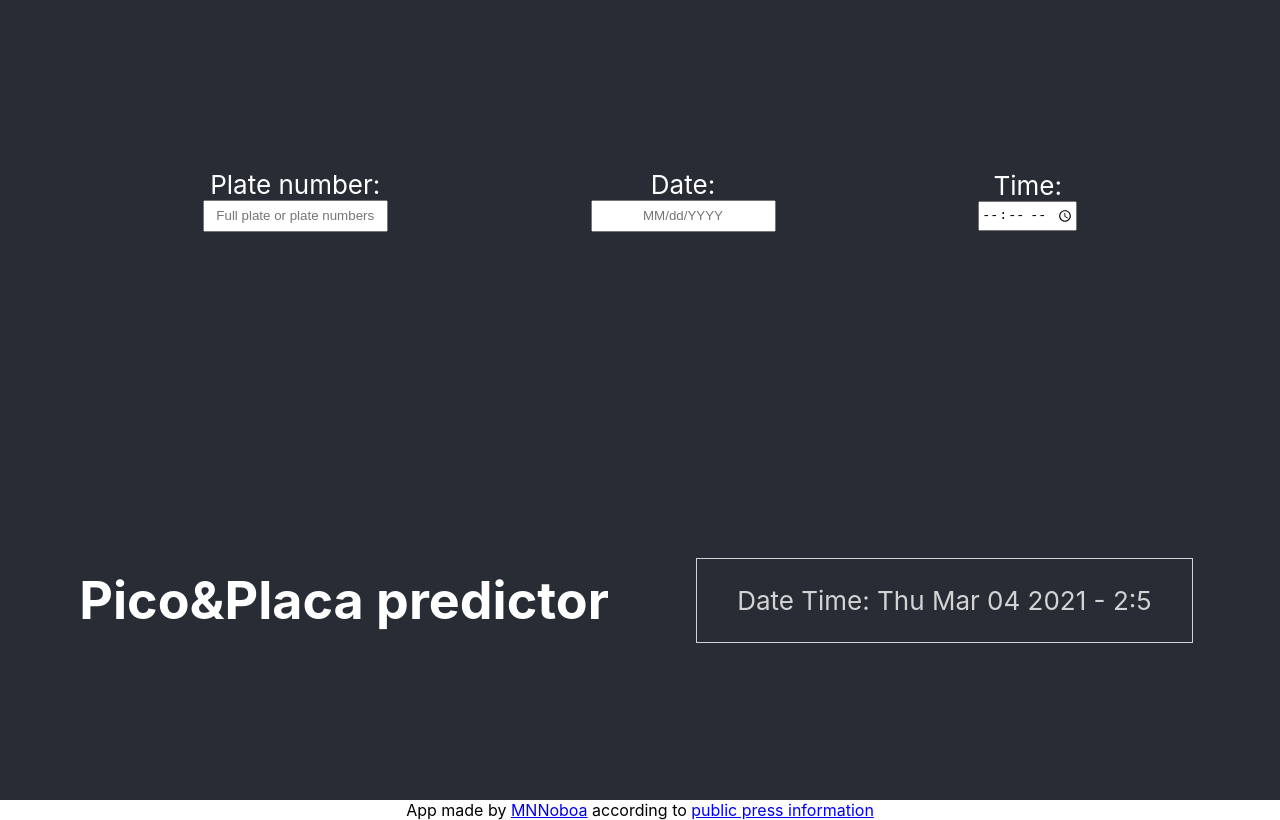
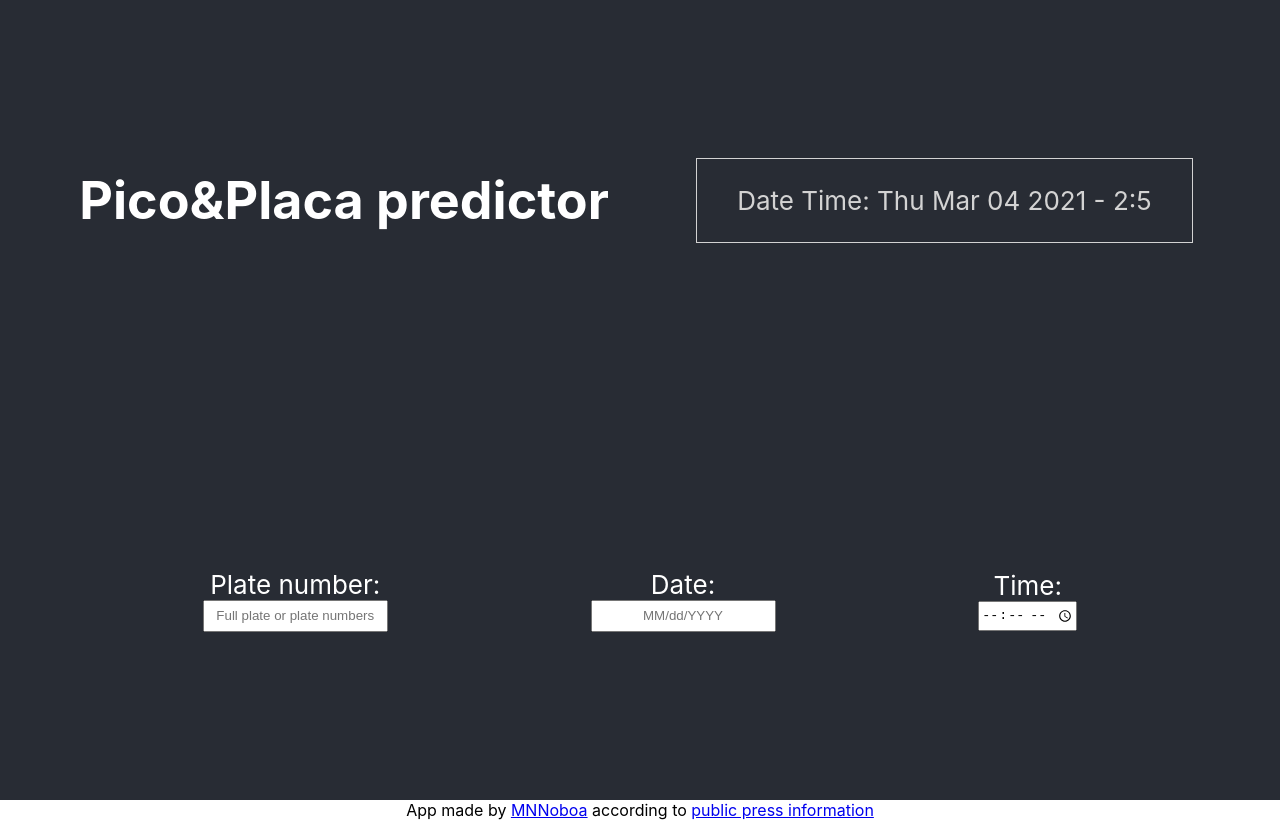
Before and after one commit to MNNoboa/Pico-Placa, a React (Create React App) app in the folder pico-placa-react/: page / in a window 1280 px wide. Built offline with nearby package versions, Linux system fonts and the light colour scheme.

Commit message:
Code cleanup and consistency

```diff
--- a/pico-placa-react/src/App.js
+++ b/pico-placa-react/src/App.js
@@ -1,8 +1,7 @@
-// import logo from './logo.svg';
 import './App.css';
 import { useEffect, useReducer, useState } from 'react';
 
-const regExDict = {
+const regExDict = {                                            //RegEx for validation and parsing
   pn_RegEx: /^([a-zA-Z]{3}\d{3,4}$|^\d{3,4}$)/,
   shortdate_RegEx: /^\d{1,2}[-/]+\d{1,2}$/,
   longdate_RegEx: /^\d{1,2}[-/]+\d{1,2}[-/]+(\d{2}|\d{4})$/,
@@ -11,7 +10,7 @@ const regExDict = {
   invalid_date_RegEx: /(?=[^a-zA-Z/-])(?=\D)./g
 }
 
-const initDateTime = new Date();
+const initDateTime = new Date();                              //Initializes with current DateTime
 
 function App() {
 
@@ -26,7 +25,7 @@ function App() {
     show_Error: false,
   })
 
-  const [outcome, setOutcome] = useState(undefined)
+  const [outcome, setOutcome] = useState(undefined)          //Final outcome updates after all other updates (inputs and validations)
 
   function cleanInput(item,regex){
     return item.replace(regex,'');
@@ -54,7 +53,6 @@ function App() {
         let d_alter = d.split(regExDict.date_separator_RegEx);
         let validity = true;
         if(lacksYear){
-          // d_alter = d.substring(3,5) + '/' + d.substring(0,2);
           d_alter = d_alter[1] + '/' + d_alter[0] + '/' + initDateTime.getFullYear().toString();
           dateTime = new Date(d_alter);
         }
@@ -75,7 +73,7 @@ function App() {
       case 'time_change':
         let t = action.payload;
         if(t.length===0)
-          return {time_valid:false,time:action.payload}
+          return Object.assign({},state,{time_valid:false,time:action.payload});
         t = t.split(':');
         let dt = state.DateTime;
         if(!dt)
@@ -87,35 +85,46 @@ function App() {
     }
   }
 
-  function onTheRoad(){
-    if(!state.pn_valid)
-      return undefined
+  useEffect(() => {                                                     //Final outcome updates after all other updates (inputs and validations)
+    if(!state.pn_valid){                                                //Update function includes all 'Pico&Placa' logic
+      setOutcome(undefined);
+      return;
+    }
     const lastChar = parseInt(state.plate_number.slice(-1))
     const dt = state.DateTime;
     let daycheck = false;
     if(2*dt.getDay()-1 === lastChar || 2*dt.getDay() === lastChar)
       daycheck = true;
-    console.log('outcome',daycheck,dt.getDay())
     if(daycheck)
-      if((dt.getHours()>=7&&dt.getHours()<9)||(dt.getHours()>=16 && dt.getHours()<19))
-        return 2;
+      if((dt.getHours()>=7 && dt.getHours() < 9) || (dt.getHours() >= 16 && dt.getHours() < 19))
+        setOutcome(2);
       else if ((dt.getHours === 9 && dt.getMinutes < 30) || (dt.getHours() === 19 && dt.getMinutes() < 30 ))
-        return 2;
+        setOutcome(2);
       else
-        return 1;
+        setOutcome(1);
     else
-      return 0;
-  }
-
-  useEffect(() => {
-    setOutcome(onTheRoad())
+      setOutcome(0);
   }, [state])
 
   return (
     <div className="App">
-      {/* <header className="App-header"> */}
-        {/* <img src={logo} className="App-logo" alt="logo" />         */}
-      {/* </header> */}
+
+      <div className="App-body">
+        <h1>Pico&Placa predictor</h1>
+        {state.DateTime &&
+          <div className="App-info">
+            <p>Date Time: {state.DateTime.toDateString() + ' - ' + state.DateTime.getHours()+':'+state.DateTime.getMinutes()}</p>
+          </div>
+        }
+      </div>
+
+      {outcome === 2 && <div className= "App-info-red">You can not go out</div>}
+      {outcome === 1 &&
+      <div className= "App-info-yellow">
+        <p>You may go out at the selected time, but not on restricted hours</p>
+        <p>Restricted Hours are <b>7:00 - 9:30 am</b> and <b>16:00-19:30 pm</b></p>
+      </div>}
+      {outcome === 0 && <div className= "App-info-green">You can go out freely</div>}
 
       <div className="App-body">
         <div className="Input-cell">
@@ -148,23 +157,6 @@ function App() {
 
       </div>
 
-      {outcome === 2 && <div className= "App-info-red">You can not go out</div>}
-      {outcome === 1 &&
-      <div className= "App-info-yellow">
-        <p>You may go out at the selected time, but not on restricted hours</p>
-        <p>Restricted Hours are <b>7:00 - 9:30 am</b> and <b>16:00-19:30 pm</b></p>
-      </div>}
-      {outcome === 0 && <div className= "App-info-green">You can go out freely</div>}
-
-      <div className="App-body">
-        <h1>Pico&Placa predictor</h1>
-        {state.DateTime &&
-          <div className="App-info">
-            <p>Date Time: {state.DateTime.toDateString() + ' - ' + state.DateTime.getHours()+':'+state.DateTime.getMinutes()}</p>
-          </div>
-        }
-      </div>
-
       <footer>
         App made by <a
           href="https://github.com/MNNoboa"
@@ -173,7 +165,6 @@ function App() {
         >
           MNNoboa
         </a> according to <a
-          // className="App-link"
           href="https://www.eluniverso.com/2010/05/03/1/1447/desde-hoy-rige-pico-placa-vias-quitenas.html/"
           target="_blank"
           rel="noopener noreferrer"
```
